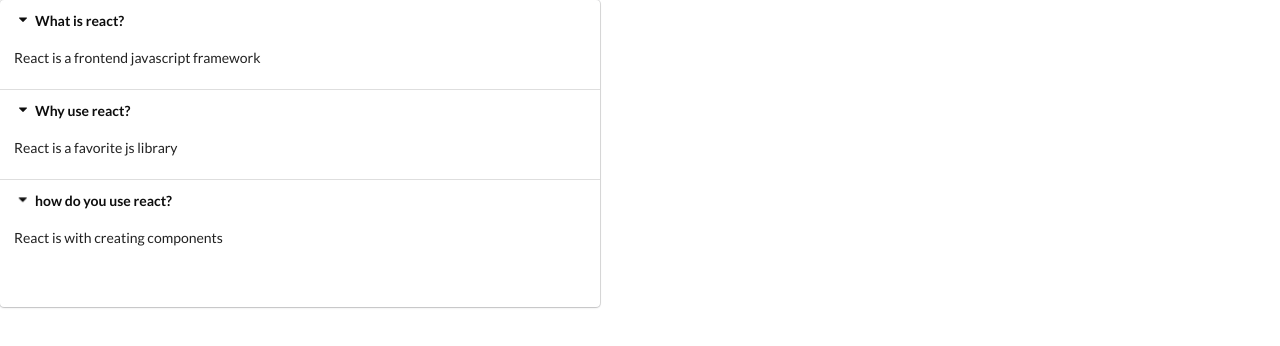
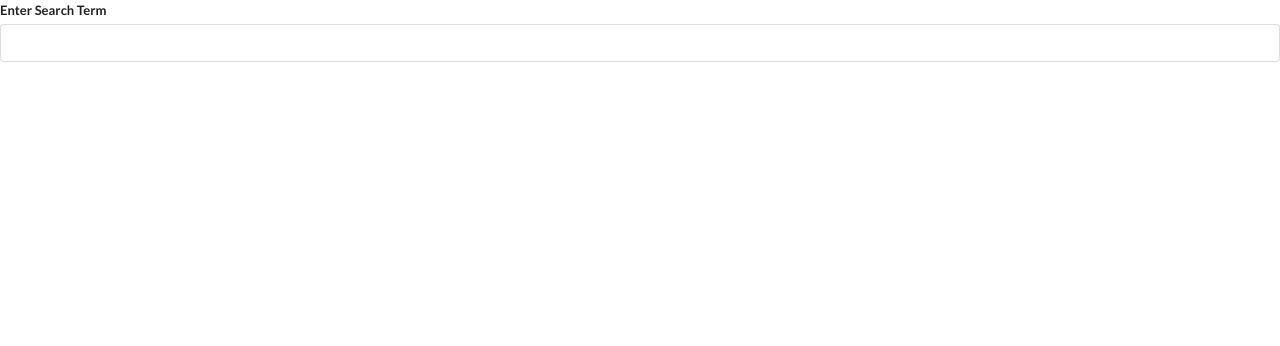
Before and after one commit to elfrmkr/widgets, a React (Create React App) app: page / in a window 1280 px wide. Shown: the top 346 px of the page. Built offline with nearby package versions, Linux system fonts and the light colour scheme.

Commit message:
making search from wikipedia and allow button to direct the actual article

```diff
--- a/package.json
+++ b/package.json
@@ -6,6 +6,7 @@
     "@testing-library/jest-dom": "^5.11.4",
     "@testing-library/react": "^11.1.0",
     "@testing-library/user-event": "^12.1.10",
+    "axios": "^0.21.1",
     "react": "^17.0.2",
     "react-dom": "^17.0.2",
     "react-scripts": "4.0.3",
--- a/src/App.js
+++ b/src/App.js
@@ -1,6 +1,7 @@
 /* eslint-disable import/no-anonymous-default-export */
 import React from 'react';
 import Accordion from './components/Accordion';
+import Search from './components/search';
 
 const items =
 [
@@ -20,7 +21,7 @@
 export default () => {
     return (
         <div>
-            <Accordion items = {items}/>
+            <Search/>
         </div>
     );
 };
--- a/src/components/Accordion.js
+++ b/src/components/Accordion.js
@@ -8,20 +8,24 @@
     // this is not array, this is giving reference to elements. First element is like state, second is a function that updates the state
     //useState takes one argument, the default value
     // names are not special
+    /*if we have multiple terms in a state, useState should be use as the number of terms.*/
     const [activeIndex, setActiveIndex] = useState(null);
 
     const onTitleClick = index => {
         setActiveIndex(index);
     };
+    // active classnames decides whether an element is expending or not
     const renderedItems = items.map((item, index) => {
+    const active = index === activeIndex ? 'active' : '';
+
         return (<React.Fragment key = {item.title}>
             <div
-            className = "title active"
+            className = {`title ${active}`}
             onClick = {() => onTitleClick(index)}>
                 <i className = "dropdown icon"></i>
                 {item.title}
             </div>
-            <div className = "content active">
+            <div className = {`content ${active}`}>
                 <p>{item.content}</p>
             </div>
         </React.Fragment>)
@@ -29,7 +33,6 @@
     return(
        <div className = "ui styled accordion">
            {renderedItems}
-           <h1>{activeIndex}</h1>
        </div>
     );
 };
--- /dev/null
+++ b/src/components/search.js
@@ -0,0 +1,84 @@
+import React , {useState, useEffect} from 'react';
+import axios from 'axios';
+
+/* functional components don't have an access to lifecycle components
+useEffect hooks will provide something similar to lifecycle methods
+ */
+const Search = () => {
+    const [term, setTerm] = useState("");
+    const [results, setResults] = useState([]);
+
+    console.log(results);
+  // first argument always a function, second argument controls when the code is executed: array with arguments, empty array or nothing
+
+  /*
+  [] -> run at initial render,
+  ...nothing _> run at initial render -> run after every rerender
+  [data] run at initial render -> run after every rerender if data has changed since the last rerender
+  */
+ // we cannot mark the function that we pass in useEffect as async function
+ //    (async () => {
+//         await axios.get('r434');
+//     })(); // this defines a function and then immidiately invokes it or just a const async func
+    useEffect(() => {
+      const search = async () => {
+        const { data } = await axios.get("https://en.wikipedia.org/w/api.php", {
+          params: {
+            action: "query",
+            list: "search",
+            origin: "*",
+            format: "json",
+            srsearch: term,
+          },
+        });
+
+        setResults(data.query.search);
+      };
+
+    setTimeout(() => {
+        if(term){ search();}
+    }, 500);
+
+    }, [term]);
+
+    const renderedResults = results.map((result) => {
+
+        return (
+            <div key = {result.pageid} className = "item">
+              <div className = "right floated content">
+                  <a
+                  className = "ui button"
+                  href = {`https://en.wikipedia.org?curid=${result.pageid}`}
+                  >
+                  Go
+                  </a>
+              </div>
+                <div className = "content">
+                    <div className = "header">
+                        {result.title}
+                    </div>
+                    <span dangerouslySetInnerHTML = {{__html:result.snippet}}/>
+                </div>
+            </div>
+        )
+    });
+
+    return (
+    <div className = "ui form">
+        <div className = "field">
+            <label> Enter Search Term </label>
+            <input
+            className = "input"
+            value = {term}
+            onChange = { e=> setTerm(e.target.value)}
+            />
+        </div>
+     <div className = "ui celled list">
+        {renderedResults}
+     </div>
+    </div>
+
+        );
+};
+
+export default  Search;
```
Also changed, not shown: 1 other file (tests, documents, lock files or other folders).
